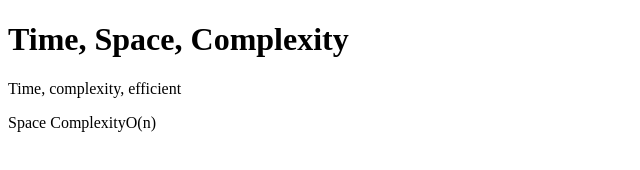
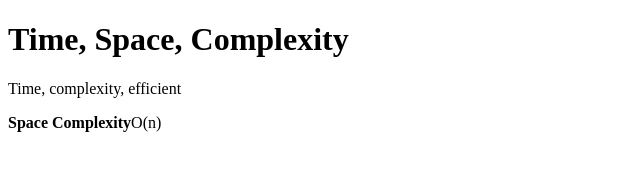
Before and after one commit to acciojob/time-and-space-complexity-mukesh-2414, a website: page main.html in a window 1280 px wide. Shown: the full height of the page, 0-640 px from the left. Drawn offline with Linux system fonts and the light colour scheme.

Commit message:
created a submission

```diff
--- a/main.html
+++ b/main.html
@@ -10,7 +10,7 @@
 	<!-- the entire body must be written by student -->
 	<h1>Time, Space, Complexity</h1>
 	<p>Time, complexity, efficient</p>
-	<p><bold>Space Complexity</bold>O(n)</p>
+	<p><b>Space Complexity</b>O(n)</p>
     <script type="text/javascript" src="./script.js">
 </script>
 
```
